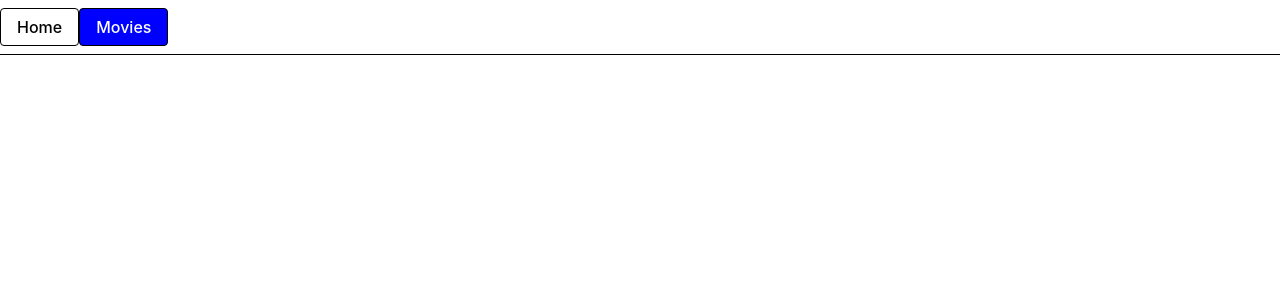
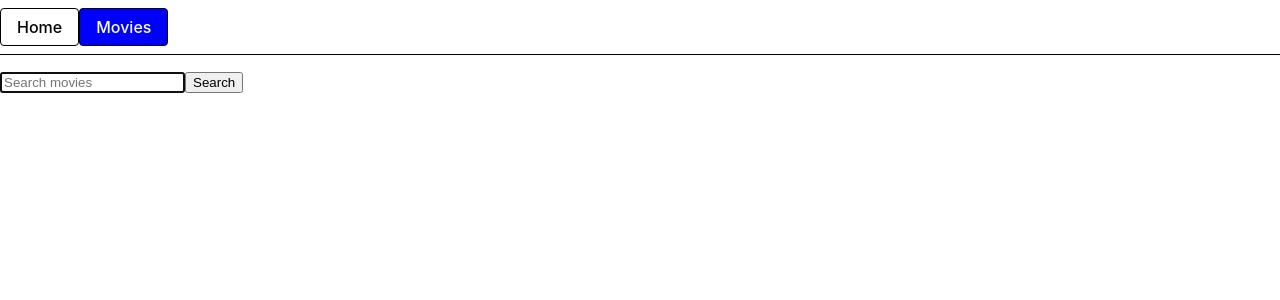
Before and after one commit to olya4e/goit-react-hw-05-movies, a React (Create React App) app: page /movies in a window 1280 px wide. Shown: the top 300 px of the page. Built offline with nearby package versions, Linux system fonts and the light colour scheme.

Commit message:
added searchbar

```diff
--- a/src/components/SearchBar/SearchBar.jsx
+++ b/src/components/SearchBar/SearchBar.jsx
@@ -0,0 +1,31 @@
+import {useState} from 'react'
+export const SearchBar = ({ onSubmit }) => {
+    const [query, setQuery] = useState('')
+
+    const handleQueryChange = (e) => {
+        setQuery(e.target.value.toLowerCase())
+    }
+    const handleSubmit = (e) => {
+        e.preventDefault()
+        if (query.trim() === '') {
+      alert('Please, enter your search term into the search field!');
+      return;
+    }
+
+    onSubmit(query);
+    setQuery('');
+    }
+
+    return (
+        <form onSubmit={handleSubmit}>
+            <input  type="text"
+                autoComplete="off"
+                autoFocus
+                placeholder="Search movies"
+                value={query}
+                onChange={handleQueryChange}
+            />
+        <button type="submit">Search</button>
+        </form>
+    )
+}
--- a/src/pages/Movies.jsx
+++ b/src/pages/Movies.jsx
@@ -1,3 +1,50 @@
+import { useState, useEffect } from 'react';
+import { useSearchParams } from 'react-router-dom';
+import {fetchMovieByQuery} from 'api/movieApi';
+import { SearchBar } from 'components/SearchBar/SearchBar';
+import { ListMovies } from 'components/ListMovies/ListMovies';
+import {Loader} from 'components/Loader/Loader';
 export const Movies = () => {
+    const [searchMovies, setSearchMovies] = useState([]);
+    const [searchParams, setSearchParams] = useSearchParams();
+    const [status, setStatus] = useState('idle');
+    const query = searchParams.get('query') ?? '';
 
+    useEffect(() => {
+        const getMovieByQuery = async () => {
+            if (!query) {
+                return
+            }
+            try {
+                setStatus('pending')
+                const { data } = await fetchMovieByQuery(query)
+                if (data.length === 0) {
+                    alert('Ooops, someting went wrong. Please, try again.');
+                    setStatus('rejected');
+                    return;
+                }
+                setSearchMovies(data.results);
+                setStatus('resolved');
+            }
+
+            catch (err) {
+                console.log(err);
+                setStatus('rejected');
+            }
+        }
+          getMovieByQuery()
+    }, [query])
+
+     const handleFormSubmit = searchQuery => {
+        setSearchParams(searchQuery !== '' ? { query: searchQuery } : {});
+        setSearchMovies([]);
+  };
+
+    return (
+        <main>
+            <SearchBar onSubmit={handleFormSubmit} />
+             {searchMovies.length > 0 && <ListMovies movies={searchMovies} />}
+            {status === 'pending' && <Loader />}
+        </main>
+    )
 }
```
